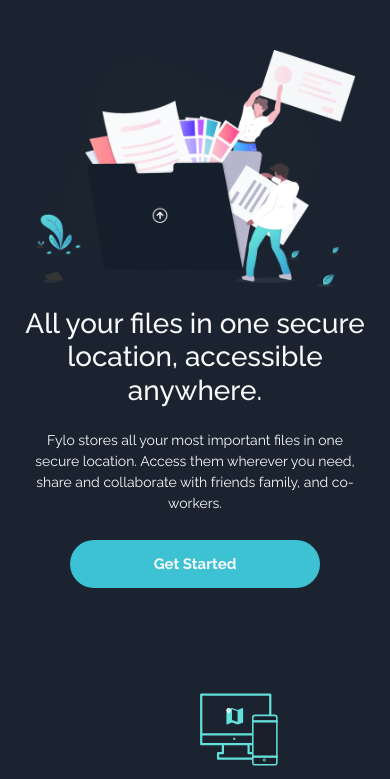
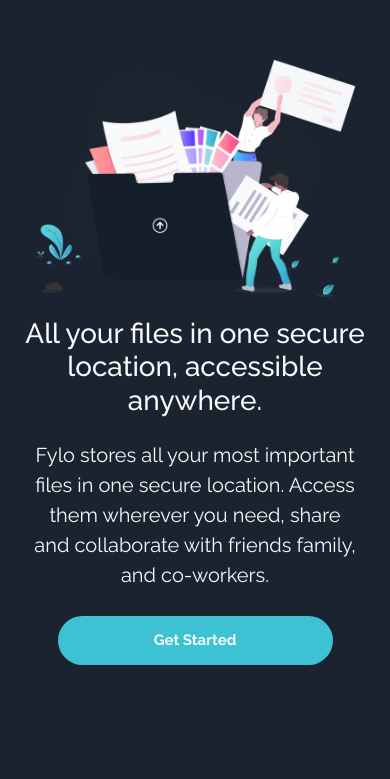
Before and after one commit to PerseusEthan/Dark-Theme-Landing-Page, a plain HTML site: page Dark Theme Landing/index.html in a window 390 px wide. Shown: the part 76-855 px from the top of the page. Drawn offline with nearby package versions, Linux system fonts and the light colour scheme.

Commit message:
Moved the attribution to Style sheet and edited the mobile position

```diff
--- a/Dark Theme Landing/darkthemelanding.css
+++ b/Dark Theme Landing/darkthemelanding.css
@@ -6,6 +6,7 @@
     background-position: center;
     background-size: cover;
     font-family: 'Raleway', sans-serif;
+    font-size: 14px;
 }
 .main-header {
     display: flex;
@@ -291,6 +292,7 @@
 .form {
     width: 100%;
     display: flex;
+    flex-wrap: nowrap;
     justify-content: center;
     align-items: center;
     border: 0px;
@@ -383,9 +385,19 @@
     font-size: 18px;
     color: rgb(20, 189, 133);
 }
+.attribution {
+    position: absolute;
+    font-size: 11px;
+    text-align: center;
+    bottom: 0;
+    left: 40%;
+  }
 
+  .attribution>a {
+    color: hsl(228, 45%, 44%);
+  }
 /* For Mobile */
-@media only screen and (max-width: 650px) {
+@media only screen and (width: 375px) {
     body {
         background-image: url(images/bg-curvy-mobile.svg);
         background-position: center;
@@ -495,7 +507,6 @@
     }
 
     .newsletter {
-        position: absolute;
         top: -175px;
         left: 0;
         right: 0;
@@ -505,15 +516,16 @@
         height: 350px;
     }
     .form {
-        width: 100%;
+        width: 90%;
         height: auto;
         justify-content: center;
-        align-items: center;
+        margin: auto 0;
     }
     input[type=text],
     input[type=submit] {
         width: 97%;
-        margin: 10px 0px;
+        height: 45px;
+        margin: 5px 0px;
     }
 
     .footer {
@@ -533,6 +545,7 @@
     }
     .footer-img {
         height: 80px;
+        margin: 10px, 0px, 0px, 0px;
     }
     .footer-contact {
         flex-flow: column nowrap;
@@ -544,14 +557,10 @@
     .footer3 {
         align-self: center;
     }
-    .footer3-items {
-        margin: 5px;
-        padding: 10px 0px;
-    }
 
     .attribution {
-        left: 10%;
-        right: 10%;
-        margin: 30px 0;
+        bottom: 30px;
+        left: 5px;
+        right: 5px;
     }
 }
--- a/Dark Theme Landing/index.html
+++ b/Dark Theme Landing/index.html
@@ -16,20 +16,6 @@
   <link rel="stylesheet" href="darkthemelanding.css">
   <title>Frontend Mentor | Fylo landing page with dark theme and features grid</title>
 
-  <!-- Feel free to remove these styles or customise in your own stylesheet 👍 -->
-  <style>
-    .attribution {
-      position: absolute;
-      font-size: 11px;
-      text-align: center;
-      bottom: 0;
-      left: 40%;
-    }
-
-    .attribution>a {
-      color: hsl(228, 45%, 44%);
-    }
-  </style>
 </head>
 
 <body class="text-light">
```
Also changed, not shown: 1 other file.
